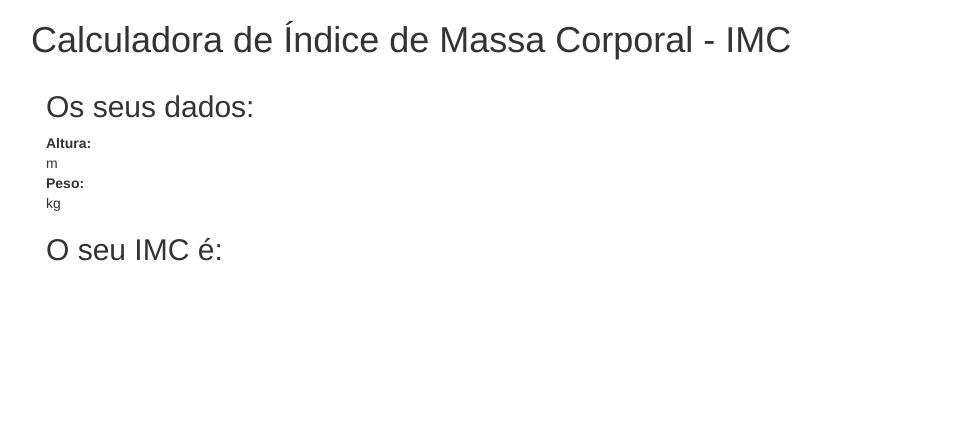
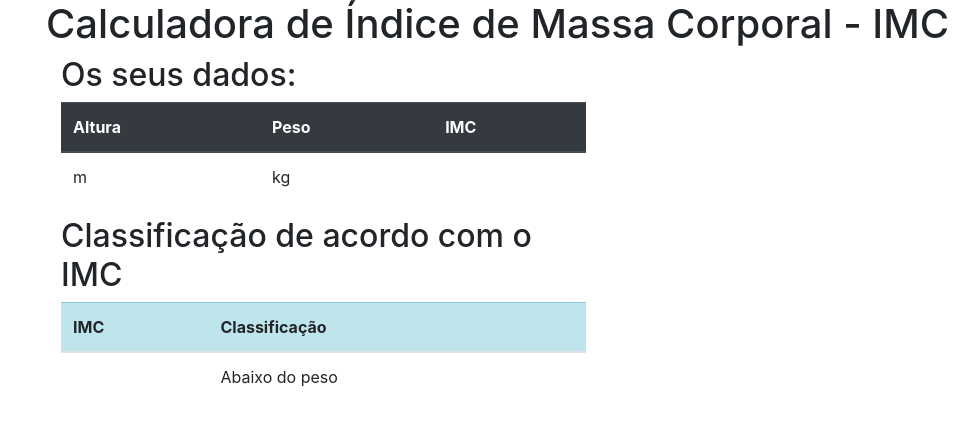
Before and after one commit to amandaca24/php_imc, a Symfony app: template templates/imc/imc.html.twig in a window 1280 px wide. Shown: the top 426 px of the page, without its empty margins (39-1017 px from the left). Run offline with Twig, Linux system fonts and the light colour scheme; the template is opened without the code that fills it, so the values that code supplies are empty; some libraries are stand-ins or nearby versions.

Commit message:
#Bootstraping 2

```diff
--- a/src/Controller/ImcController.php
+++ b/src/Controller/ImcController.php
@@ -14,8 +14,9 @@ class ImcController extends AbstractController
      */
     public function imc($alt, $peso): Response
     {
-        $alt1 = $alt/100;
+        $alt1 = number_format($alt/100, 2);
         $imc = $peso/($alt1 * $alt1);
+        $imc_formated = number_format($imc, 2);
 
         $this->addFlash(
             'sucess',
@@ -23,7 +24,7 @@ class ImcController extends AbstractController
         );
 
         return $this->render('imc/imc.html.twig', [
-            'imc' => $imc,
+            'imc' => $imc_formated,
             'alt' => $alt1,
             'peso' => $peso
         ]);
--- a/templates/imc/imc.html.twig
+++ b/templates/imc/imc.html.twig
@@ -4,33 +4,88 @@
     <title>Calculadora de IMC</title>
     <meta charset="UTF-8">
     <meta name="viewport" content="width=device-width, initial-scale=1">
-    <link rel="stylesheet" href="https://maxcdn.bootstrapcdn.com/bootstrap/3.4.1/css/bootstrap.min.css">
+    <link rel="stylesheet" href="https://maxcdn.bootstrapcdn.com/bootstrap/4.5.2/css/bootstrap.min.css">
     <script src="https://ajax.googleapis.com/ajax/libs/jquery/3.5.1/jquery.min.js"></script>
-    <script src="https://maxcdn.bootstrapcdn.com/bootstrap/3.4.1/js/bootstrap.min.js"></script>
+    <script src="https://cdnjs.cloudflare.com/ajax/libs/popper.js/1.16.0/umd/popper.min.js"></script>
+    <script src="https://maxcdn.bootstrapcdn.com/bootstrap/4.5.2/js/bootstrap.min.js"></script>
 
 </head>
 <body>
     <div class="container">
-        <h1>Calculadora de Índice de Massa Corporal - IMC</h1>
+        <div>
+            <h1>Calculadora de Índice de Massa Corporal - IMC</h1>
+        </div>
 
-    <div class="container">
-        <h2>Os seus dados:</h2>
-        <dl>
-            <dt>Altura:</dt>
-            <dd>{{ alt }}m</dd>
-            <dt>Peso:</dt>
-            <dd>{{ peso }}kg</dd>
-        </dl>
-        <h2>O seu IMC é:</h2>
-        <h3>{{ imc }}</h3>
+        <div class="col-6">
+            <h2>Os seus dados:</h2>
+            <table class="table table-hover">
+                <thead class="thead-dark">
+                    <tr>
+                        <th>Altura</th>
+                        <th>Peso</th>
+                        <th>IMC</th>
+                    </tr>
+                </thead>
+                <tbody>
+                    <tr>
+                        <td>{{ alt }}m</td>
+                        <td>{{ peso }}kg</td>
+                        <td>{{ imc }}</td>
+                    </tr>
+                </tbody>
+            </table>
+        </div>
 
-        {# read and display just one flash message type #}
-        {% for message in app.flashes('sucess') %}
-    </div>
-        <div class="alert alert-info col-sm-3">
-            {{ message }}
+        <div class="col-6">
+            <h2>Classificação de acordo com o IMC</h2>
+            <table class="table table-hover">
+                <thead class="table-info">
+                    <tr>
+                        <th>IMC</th>
+                        <th>Classificação</th>
+                    </tr>
+                </thead>
+                <tbody>
+                {% if(imc <= 18.5) %}
+                    <tr>
+                        <td>{{ imc }}</td>
+                        <td>Abaixo do peso</td>
+                    </tr>
+
+                {% elseif 18.6 <= imc >= 24.9 %}
+                    <tr>
+                        <td>{{ imc }}</td>
+                        <td>Peso ideal. YAY</td>
+                    </tr>
+
+                {% elseif 25 <= imc >=29.9 %}
+                    <tr>
+                        <td>{{ imc }}</td>
+                        <td>Levemente acima do peso</td>
+                    </tr>
+
+                {% elseif 30 <= imc >= 34.9 %}
+                    <tr>
+                        <td>{{ imc }}</td>
+                        <td>Obesidade grau I</td>
+                    </tr>
+
+                {% elseif 35 <= imc >= 39.9 %}
+                    <tr>
+                        <td>{{ imc }}</td>
+                        <td>Obesidade grau II - severa</td>
+                    </tr>
+
+                {% elseif(imc >= 40) %}
+                    <tr>
+                        <td>{{ imc }}</td>
+                        <td>Obesidade grau III - mórbida</td>
+                    </tr>
+                {% endif %}
+                </tbody>
+
+            </table>
         </div>
-    {% endfor %}
-    </div>
+
 </body>
 </html>
```
